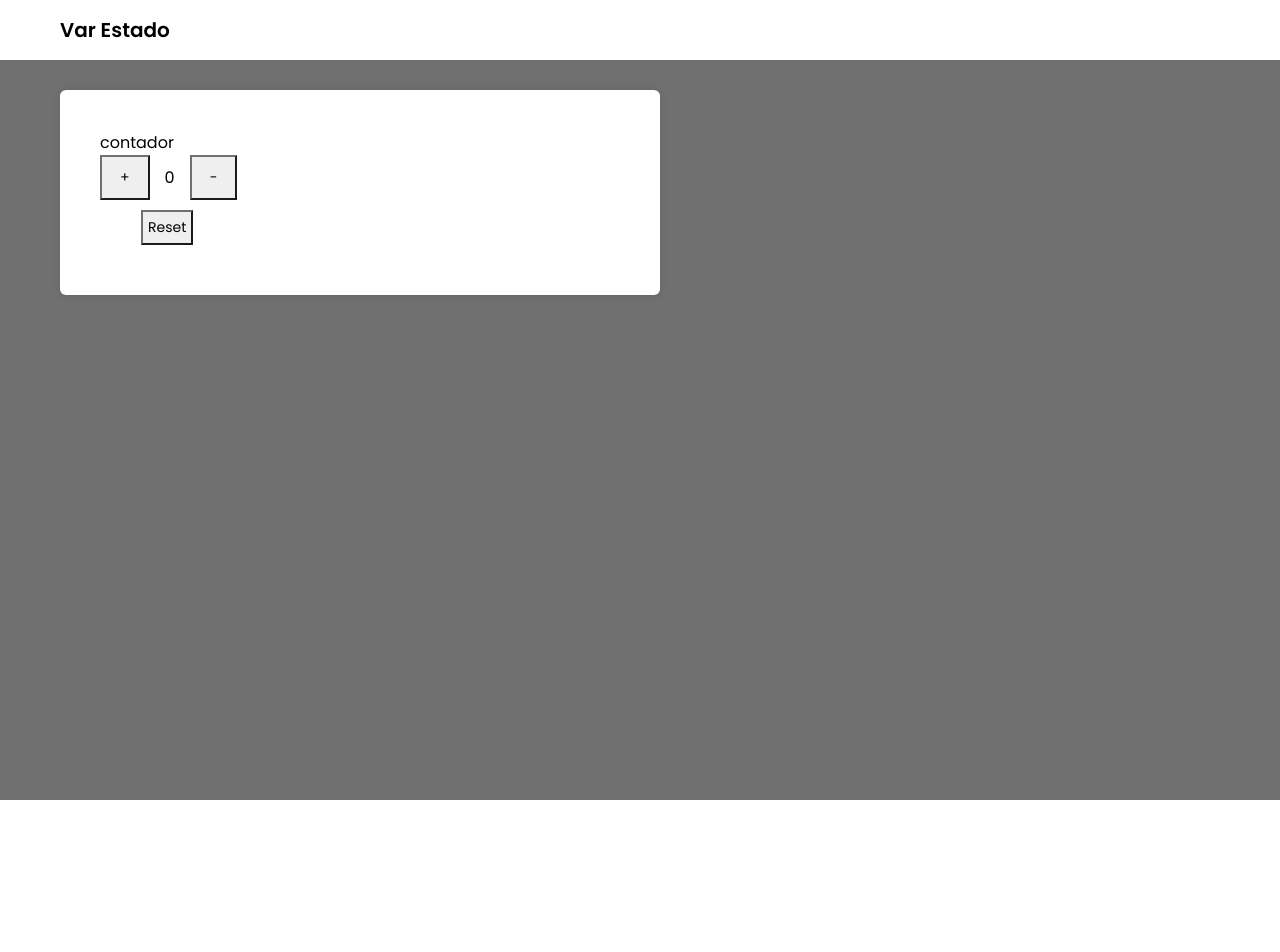
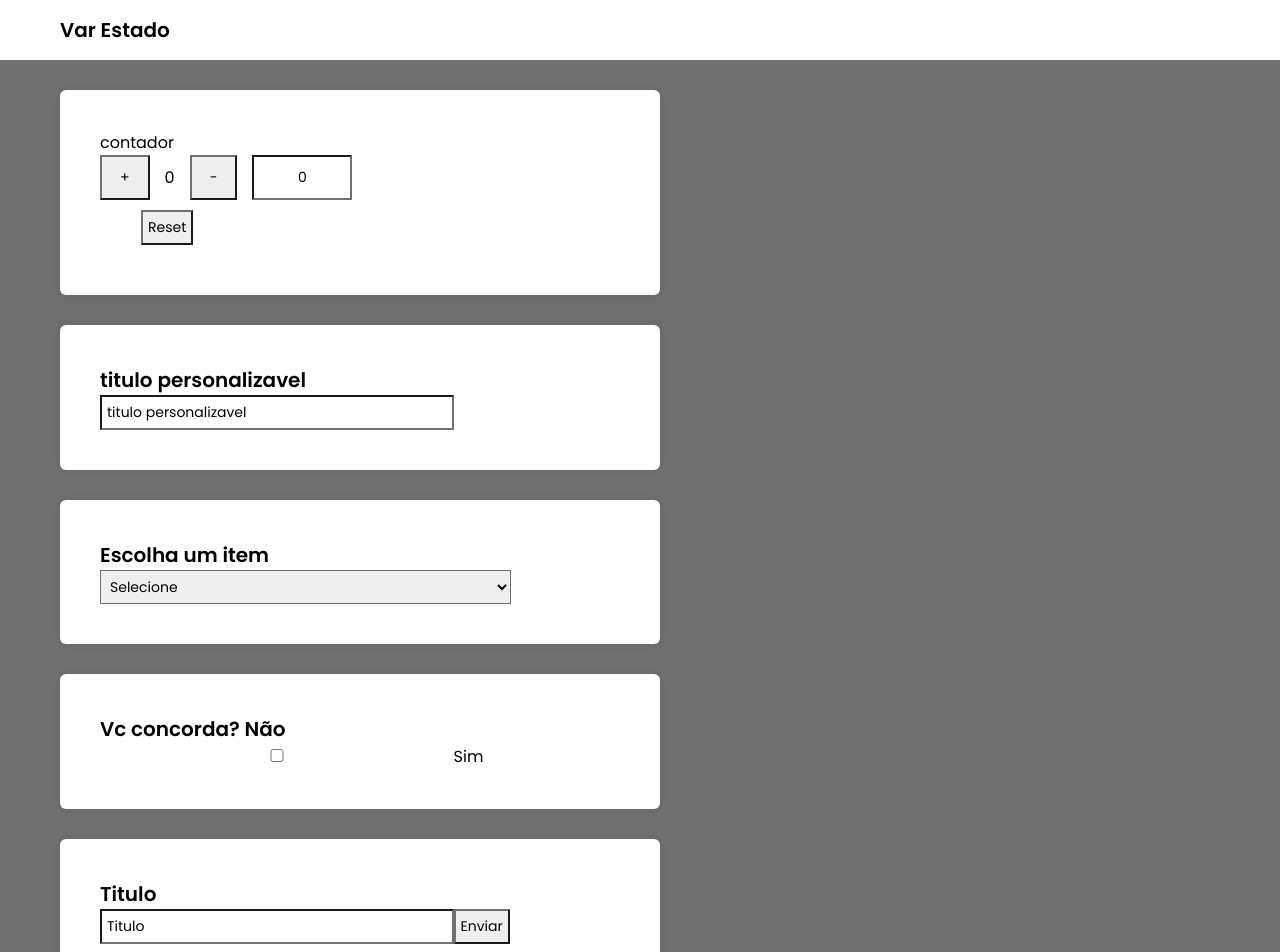
Before and after one commit to 11pedrofxx/curso-react, a React (Create React App) app: page /varEstado in a window 1280 px wide. Shown: the top 952 px of the page. Before the commit the page ends 800 px from the top, so only its background shows below. Built offline with nearby package versions, Linux system fonts and the light colour scheme.

Commit message:
Deixar codigo mais limpo

```diff
--- a/src/index.scss
+++ b/src/index.scss
@@ -9,11 +9,18 @@
   font-family: "poppins";
 }
 
-a,a:visited a:link{
-
+a, a:link, a:visited {
   text-decoration: none;
   color: black;
+  /* Ativa o suporte ao transform mudando o tipo de display */
+  display: inline-block;
+  /* Mantém a transição suave */
+  transition: transform 0.2s ease;
+}
 
+/* Corrige o seletor de hover para a tag 'a' */
+a:hover {
+  transform: scale(1.3);
 }
 
 .pagina {
@@ -57,6 +64,8 @@ background-color: rgb(112, 112, 112);
       font-size: 20px;
 
 
+
+
   }
 
 
@@ -86,6 +95,8 @@ background-color: rgb(112, 112, 112);
 
   }
 
+
+
 }
 
 }
--- a/src/pages/app/index.jsx
+++ b/src/pages/app/index.jsx
@@ -42,6 +42,8 @@ export default function App() {
     </section>
 
     <Link to="/Eventos">Ir para eventos</Link>
+      <br />
+    <Link to={'varEstado'}>Ir para variavel de estado</Link>
 
     </div>
   );
--- a/src/pages/varEstado/index.jsx
+++ b/src/pages/varEstado/index.jsx
@@ -1,9 +1,22 @@
 import './index.scss';
-import { useState } from 'react';
+import { use, useState } from 'react';
 
 export default function VarEstado() {
 
-    const [contador, setContador] = useState(0); // cria a variavel de estado com const e entre [] coloca o nome da variavel de estado e o set+Nome da varial para fazer com que seja permitido alterar ela. o useState(0) define o valor inicial do estado (neste caso, começa com o número 0).
+    const [contador, setContador] = useState(0); // cria a variavel de estado com const e entre [] coloca o nome da variavel de estado e o set+Nome da variavel para fazer com que seja permitido alterar ela. o useState(0) define o valor inicial do estado (neste caso, começa com o número 0).
+
+    const [tituloS1, settituloS1] = useState('titulo personalizavel')
+
+    const [tituloS3, settituloS3] = useState('Escolha um item');
+
+    const [MarcouOpcaoS4, setMarcouOpcaoS4] = useState(false);
+
+    const [tituloS5, setituloS5] = useState('Titulo');
+
+    const [descS5, setdescS5] = useState('Titulo');
+
+
+
 
     function aumentar() {
 
@@ -17,11 +30,35 @@ export default function VarEstado() {
         }
     }
 
-    function reset() {
 
-        setContador(0)
+
+    function AlterarTituloS2(e){
+
+        let novovalor = e.target.value;
+        settituloS1(novovalor);
 
     }
+
+
+     function AlterarTituloS3(e){
+
+        let novovalor = e.target.value;
+        settituloS3(novovalor);
+
+    }
+
+    function Alterou(e) {
+
+        let novovalor = e.target.checked;
+        setMarcouOpcaoS4(novovalor);
+
+    }
+
+
+
+
+
+
 
     return (
 
@@ -39,11 +76,58 @@ export default function VarEstado() {
 
                 <button onClick={ diminuir } > - </button>
 
+                <input className='area' value={contador} type="text"  onChange={e => setContador(e.target.value)}/>
+
             </div>
 
-            <div className='a' ><button onClick={ reset } >Reset</button></div>
+            <div className='a' ><button onClick={ () => setContador} >Reset</button></div>
 
         </section>
+
+        <section className='secao'>
+
+            <h1> { tituloS1 } </h1>
+
+            <input type="text" value={tituloS1} onChange={AlterarTituloS2}/>
+
+        </section>
+
+
+        <section className='secao'>
+
+            <h1> { tituloS3 } </h1>
+
+            <select onChange={AlterarTituloS3}>
+
+                <option>Selecione</option>
+                <option>Item 1</option>
+                <option>Item 2</option>
+                <option>Item 3</option>
+
+            </select>
+
+        </section>
+
+        <section className='secao'>
+
+            <h1> Vc concorda? { MarcouOpcaoS4 ? 'Sim' : 'Não'} </h1>
+
+            <input type="checkbox" checked={ MarcouOpcaoS4 } onChange={Alterou}/>Sim
+
+        </section>
+
+
+
+        <section className='secao'>
+
+            <h1> {tituloS5} </h1>
+            <input type="text" value={descS5} onChange={e => setdescS5(e.target.value)}/>
+
+            <button onClick={() => setituloS5(descS5)} >Enviar</button>
+
+        </section>
+
+        <br />
 
         </div>
     )
--- a/src/pages/varEstado/index.scss
+++ b/src/pages/varEstado/index.scss
@@ -7,9 +7,19 @@
         align-items: center;
         flex-direction: row;
 
+        .area {
+    width: 100px;
+    padding: 10px 5px;
+    text-align: center;
+    box-sizing: border-box;
+}
+
         button{
             padding: 10px 18px;
         }
+
+
+
 
 
     }
```
